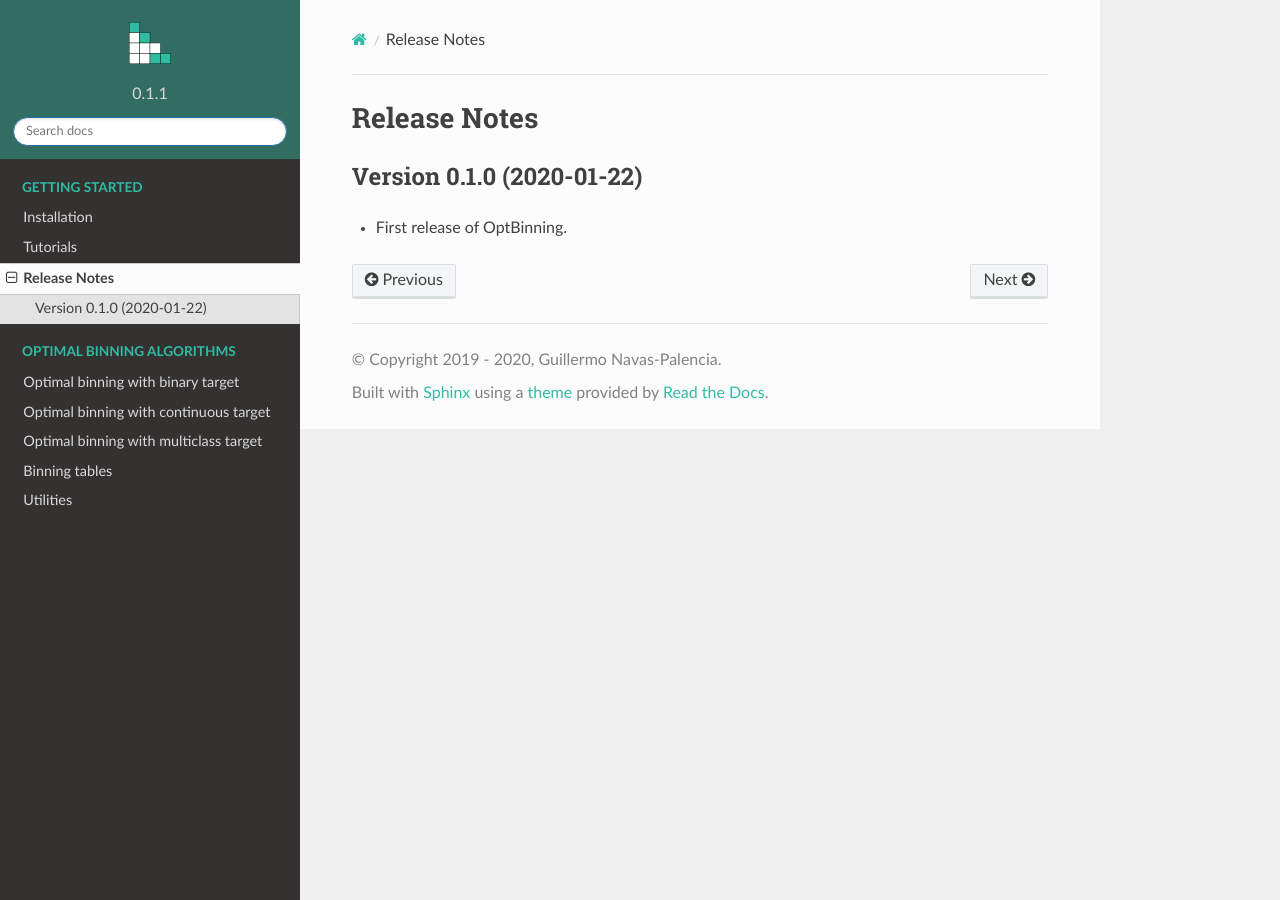
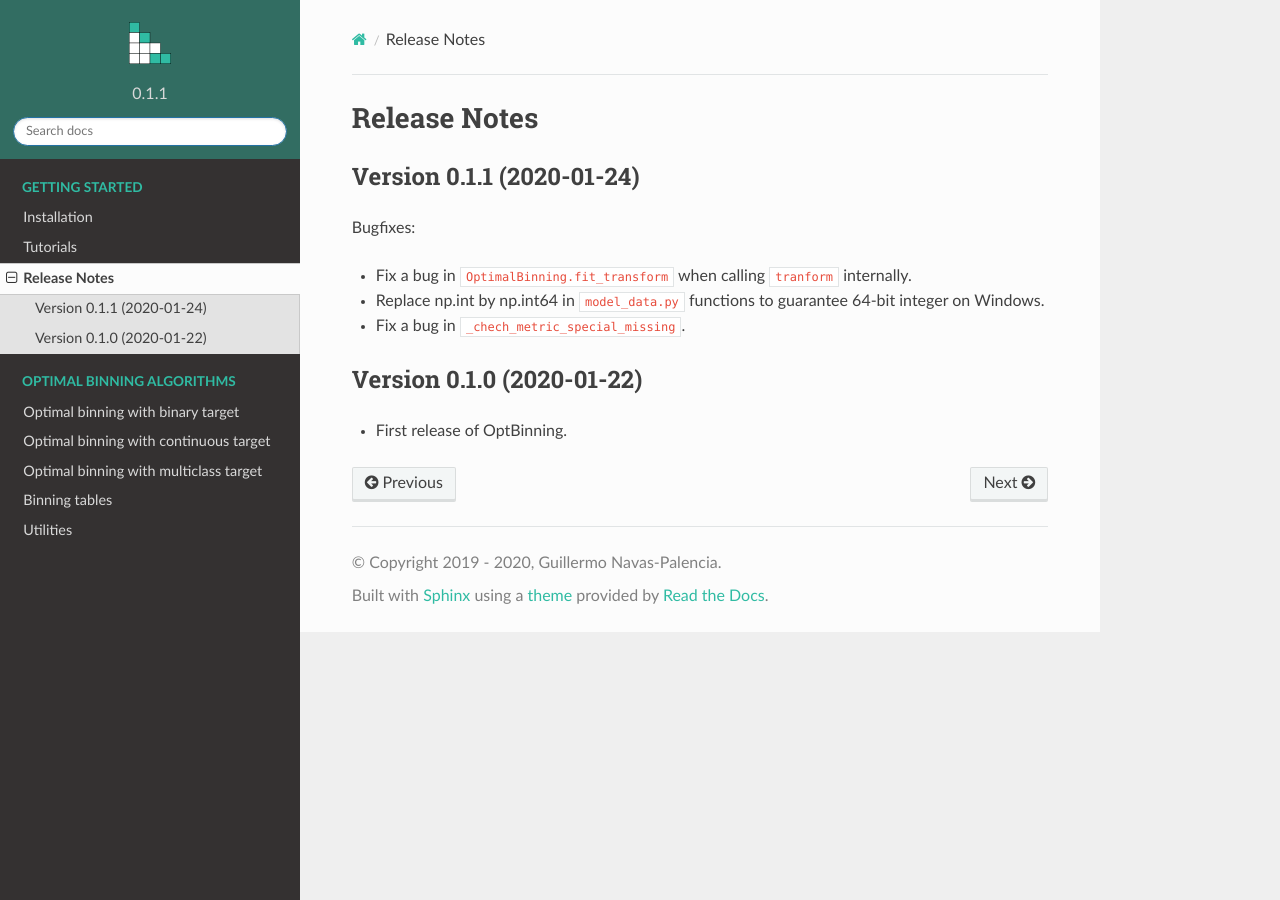
Before and after one commit to guillermo-navas-palencia/optbinning, a Sphinx documentation site: the page built from doc/source/release_notes.rst, in a window 1280 px wide. Built offline with Sphinx 7.4.7 and the Read the Docs theme 2.0.0, drawn with Linux system fonts in a browser that asks for light colours.

Commit message:
Add release version 0.1.1 changes in doc

```diff
--- a/doc/source/release_notes.rst
+++ b/doc/source/release_notes.rst
@@ -1,5 +1,15 @@
 Release Notes
 =============
+
+
+Version 0.1.1 (2020-01-24)
+--------------------------
+
+Bugfixes:
+
+* Fix a bug in ``OptimalBinning.fit_transform`` when calling ``tranform`` internally.
+* Replace np.int by np.int64 in ``model_data.py`` functions to guarantee 64-bit integer on Windows.
+* Fix a bug in ``_chech_metric_special_missing``.
 
 
 Version 0.1.0 (2020-01-22)
```
